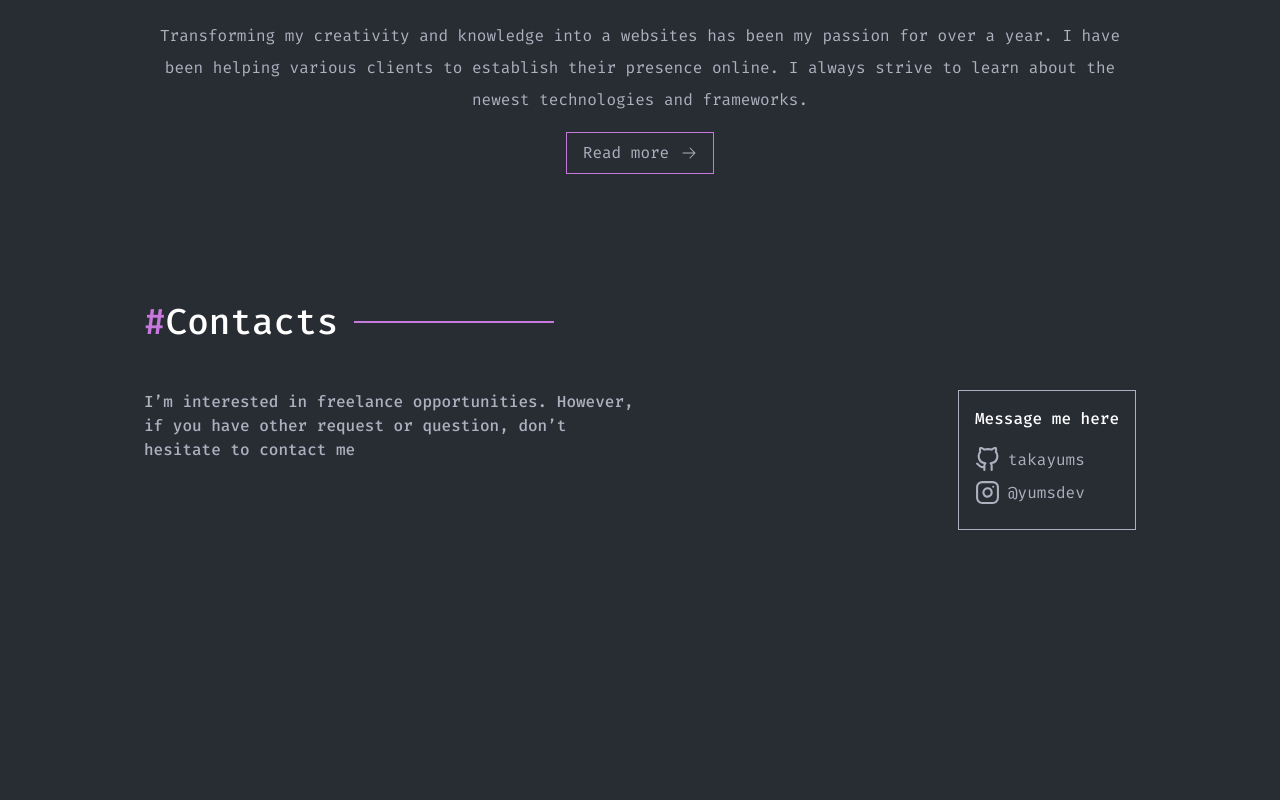
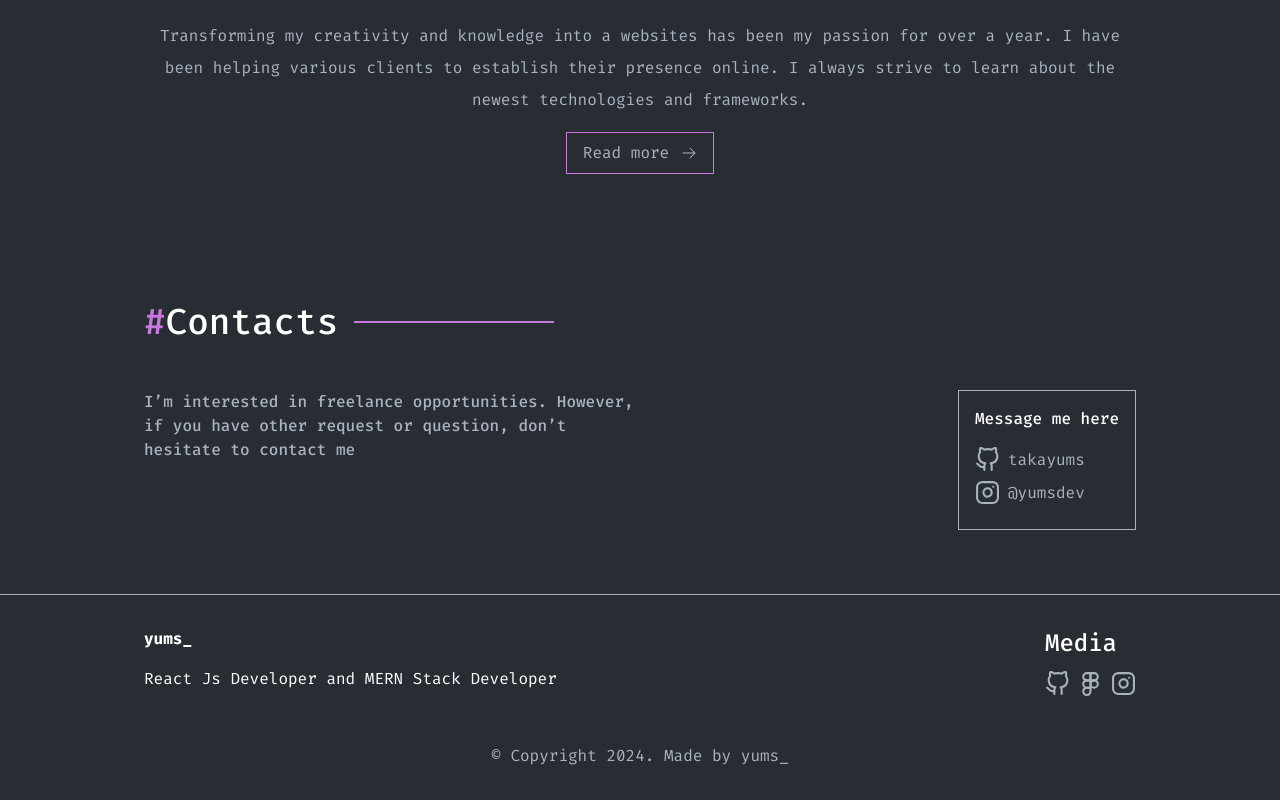
Before and after one commit to takayums/takayums-site, a Next.js app: page / in a window 1280 px wide. Shown: the part 1759-2559 px from the top of the page. Before the commit the page ends 2353 px from the top, so only its background shows below. Built offline with nearby package versions, Linux system fonts and the light colour scheme.

Commit message:
feat(footer): add footer

```diff
--- a/app/page.tsx
+++ b/app/page.tsx
@@ -1,5 +1,6 @@
 import AboutMe from "@/components/AboutMe";
 import Contact from "@/components/Contact";
+import Footer from "@/components/Footer";
 import Hero from "@/components/Hero";
 import Navbar from "@/components/Navbar";
 import Projects from "@/components/Projects";
@@ -16,6 +17,7 @@ export default function Home() {
         <AboutMe />
         <Contact />
       </main>
+      <Footer />
     </>
   );
 }
--- /dev/null
+++ b/components/Footer.tsx
@@ -0,0 +1,37 @@
+import React from "react";
+import Link from "next/link";
+import { Figma, GitHub, Instagram } from "react-feather";
+
+export default function Footer() {
+  return (
+    <footer className="border-t border-gray py-8">
+      <div className="container mx-auto px-4 max-w-screen-lg flex justify-between">
+        <div className="">
+          <Link href="/" className="text-white font-bold text-base block mb-4">
+            yums_
+          </Link>
+          <p className="font-normal text-white text-base">
+            React Js Developer and MERN Stack Developer
+          </p>
+        </div>
+        <div>
+          <p className="font-medium text-2xl text-white mb-3">Media</p>
+          <ul className="flex gap-2 text-gray flex-wrap">
+            <li>
+              <GitHub size={25} />
+            </li>
+            <li>
+              <Figma size={25} />
+            </li>
+            <li>
+              <Instagram size={25} />
+            </li>
+          </ul>
+        </div>
+      </div>
+      <p className="text-center font-normal text-base text-gray mt-12">
+        © Copyright 2024. Made by yums_
+      </p>
+    </footer>
+  );
+}
```
